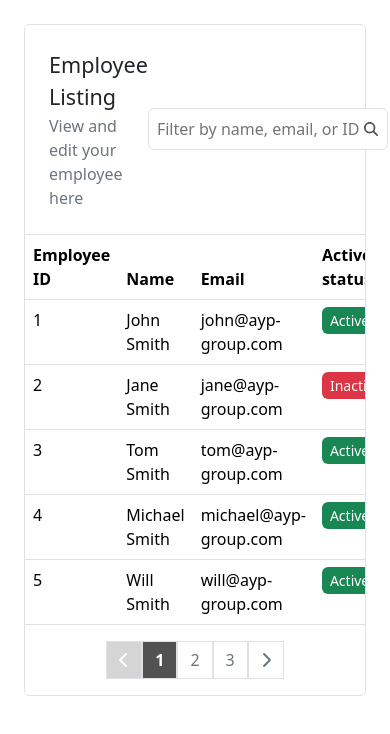
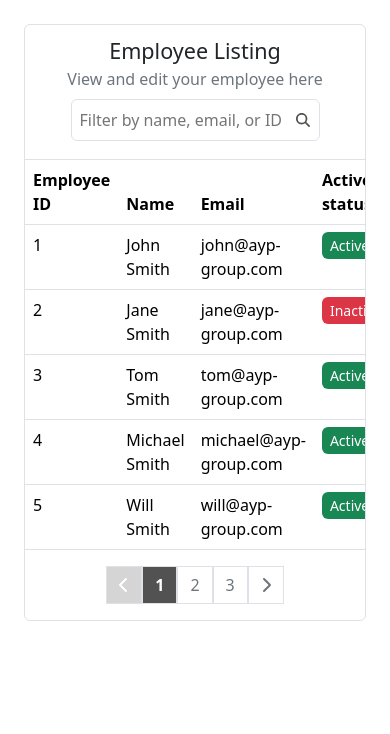
Before and after one commit to almasutami/employee-app, a React (Create React App) app: page / in a window 390 px wide. Shown: the top 734 px of the page. Built offline with nearby package versions, Linux system fonts and the light colour scheme.

Commit message:
feat: search feature responsive

```diff
--- a/src/assets/base-table.css
+++ b/src/assets/base-table.css
@@ -21,3 +21,16 @@
 .custom-pagination:hover {
   cursor: pointer;
 }
+
+@media (max-width: 767.98px) {
+  .custom-header {
+    display: flex;
+    flex-direction: column;
+    padding: 10px !important;
+  }
+  .custom-title-header {
+    display: flex;
+    flex-direction: column;
+    align-items: center !important;
+  }
+}
--- a/src/components/global/base-table.tsx
+++ b/src/components/global/base-table.tsx
@@ -201,8 +201,8 @@ class BaseTable extends Component<BaseTableProps, BaseTableState> {
     const { onQueryChange, queryState, title, description } = this.props;
     return (
       <div className="border m-4 rounded">
-        <div className="filter d-flex justify-content-between align-items-center p-4 border-bottom">
-          <div>
+        <div className="custom-header filter d-flex justify-content-between align-items-center p-4 border-bottom">
+          <div className="custom-title-header">
             <div className="fs-4 text-dark">{title}</div>
             <div className="fs-6 text-secondary">{description}</div>
           </div>
```
